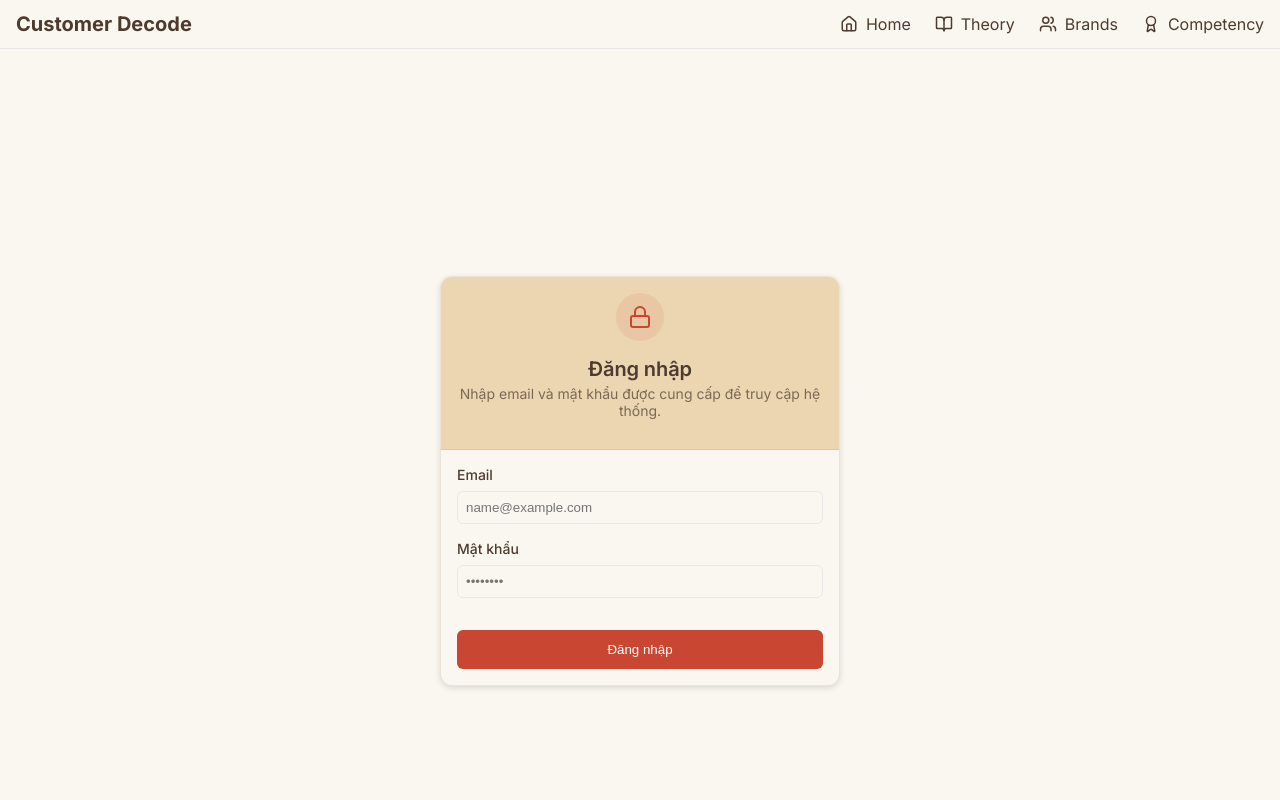
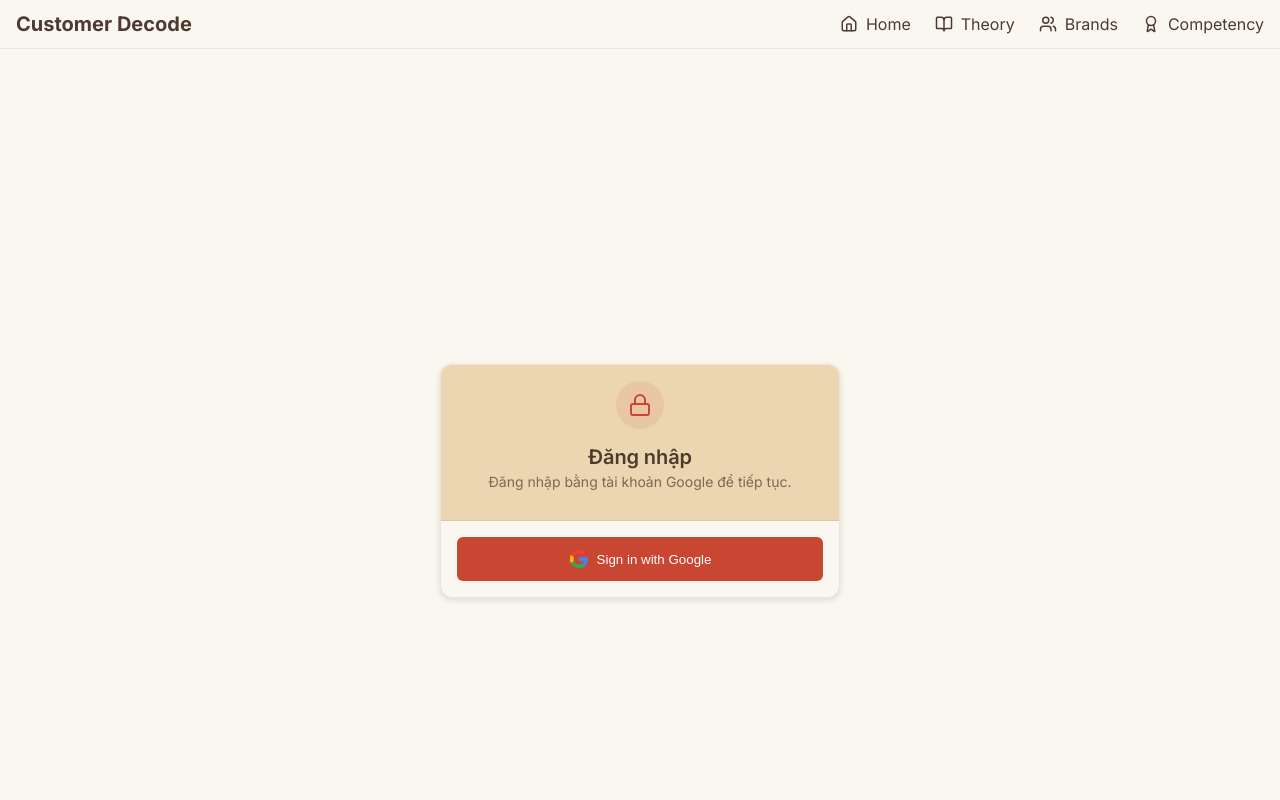
Before and after one commit to dac2205/cd2, a Next.js app: page /login in a window 1280 px wide. Shown: the top 800 px of the page. Built offline with nearby package versions, Linux system fonts and the light colour scheme; no server answers.

Commit message:
feat: integrate Supabase Google Auth and Mixpanel tracking

```diff
--- a/app/login/page.tsx
+++ b/app/login/page.tsx
@@ -1,32 +1,15 @@
 "use client";
 
-import React, { useState } from "react";
+import React from "react";
 import { useAuth } from "@/lib/auth";
 import { Card, CardContent, CardHeader, CardTitle, CardDescription } from "@/components/ui/Card";
 import { Lock } from "lucide-react";
-import mixpanel from "mixpanel-browser";
 
 export default function LoginPage() {
-    const [email, setEmail] = useState("");
-    const [password, setPassword] = useState("");
-    const [error, setError] = useState("");
     const { login } = useAuth();
 
-    const handleSubmit = (e: React.FormEvent) => {
-        e.preventDefault();
-        setError("");
-
-        if (password === "AnhDacDepTrai") {
-            login(email);
-        } else {
-            const errorMsg = "Mật khẩu không đúng. Vui lòng thử lại.";
-            setError(errorMsg);
-            mixpanel.track("Error", {
-                error_type: "auth",
-                error_message: errorMsg,
-                page_url: window.location.href
-            });
-        }
+    const handleGoogleLogin = () => {
+        login();
     };
 
     return (
@@ -54,51 +37,11 @@
                         <Lock size={24} />
                     </div>
                     <CardTitle>Đăng nhập</CardTitle>
-                    <CardDescription>Nhập email và mật khẩu được cung cấp để truy cập hệ thống.</CardDescription>
+                    <CardDescription>Đăng nhập bằng tài khoản Google để tiếp tục.</CardDescription>
                 </CardHeader>
                 <CardContent>
-                    <form onSubmit={handleSubmit} style={{ display: "flex", flexDirection: "column", gap: "1rem" }}>
-                        <div>
-                            <label style={{ display: "block", marginBottom: "0.5rem", fontSize: "0.875rem", fontWeight: 500 }}>Email</label>
-                            <input
-                                type="email"
-                                value={email}
-                                onChange={(e) => setEmail(e.target.value)}
-                                required
-                                placeholder="name@example.com"
-                                style={{
-                                    width: "100%",
-                                    padding: "0.5rem",
-                                    borderRadius: "0.375rem",
-                                    border: "1px solid hsl(var(--border))",
-                                    backgroundColor: "hsl(var(--background))"
-                                }}
-                            />
-                        </div>
-                        <div>
-                            <label style={{ display: "block", marginBottom: "0.5rem", fontSize: "0.875rem", fontWeight: 500 }}>Mật khẩu</label>
-                            <input
-                                type="password"
-                                value={password}
-                                onChange={(e) => setPassword(e.target.value)}
-                                required
-                                placeholder="••••••••"
-                                style={{
-                                    width: "100%",
-                                    padding: "0.5rem",
-                                    borderRadius: "0.375rem",
-                                    border: "1px solid hsl(var(--border))",
-                                    backgroundColor: "hsl(var(--background))"
-                                }}
-                            />
-                        </div>
-
-                        {error && (
-                            <div style={{ color: "red", fontSize: "0.875rem" }}>{error}</div>
-                        )}
-
                     <button
-                            type="submit"
+                        onClick={handleGoogleLogin}
                         style={{
                             width: "100%",
                             padding: "0.75rem",
@@ -108,12 +51,32 @@
                             borderRadius: "0.375rem",
                             fontWeight: 500,
                             cursor: "pointer",
-                                marginTop: "1rem"
+                            display: "flex",
+                            alignItems: "center",
+                            justifyContent: "center",
+                            gap: "0.5rem"
                         }}
                     >
-                            Đăng nhập
+                        <svg className="w-5 h-5" viewBox="0 0 24 24" width="20" height="20">
+                            <path
+                                d="M22.56 12.25c0-.78-.07-1.53-.2-2.25H12v4.26h5.92c-.26 1.37-1.04 2.53-2.21 3.31v2.77h3.57c2.08-1.92 3.28-4.74 3.28-8.09z"
+                                fill="#4285F4"
+                            />
+                            <path
+                                d="M12 23c2.97 0 5.46-.98 7.28-2.66l-3.57-2.77c-.98.66-2.23 1.06-3.71 1.06-2.86 0-5.29-1.93-6.16-4.53H2.18v2.84C3.99 20.53 7.7 23 12 23z"
+                                fill="#34A853"
+                            />
+                            <path
+                                d="M5.84 14.09c-.22-.66-.35-1.36-.35-2.09s.13-1.43.35-2.09V7.07H2.18C1.43 8.55 1 10.22 1 12s.43 3.45 1.18 4.93l2.85-2.22.81-.62z"
+                                fill="#FBBC05"
+                            />
+                            <path
+                                d="M12 5.38c1.62 0 3.06.56 4.21 1.64l3.15-3.15C17.45 2.09 14.97 1 12 1 7.7 1 3.99 3.47 2.18 7.07l3.66 2.84c.87-2.6 3.3-4.53 6.16-4.53z"
+                                fill="#EA4335"
+                            />
+                        </svg>
+                        Sign in with Google
                     </button>
-                    </form>
                 </CardContent>
             </Card>
         </div>
--- a/lib/auth.tsx
+++ b/lib/auth.tsx
@@ -3,41 +3,65 @@
 import React, { createContext, useContext, useState, useEffect } from "react";
 import { useRouter, usePathname } from "next/navigation";
 import mixpanel from "mixpanel-browser";
-
-interface User {
-    name: string;
-    email: string;
-}
+import { supabase } from "./supabase";
+import { User as SupabaseUser } from "@supabase/supabase-js";
 
 interface AuthContextType {
-    user: User | null;
-    login: (email: string) => void;
+    user: SupabaseUser | null;
+    login: () => void;
     logout: () => void;
-    updateUser: (name: string, email: string) => void;
-    isAuthenticated: boolean;
     isLoading: boolean;
 }
 
 const AuthContext = createContext<AuthContextType | undefined>(undefined);
 
 export function AuthProvider({ children }: { children: React.ReactNode }) {
-    const [user, setUser] = useState<User | null>(null);
+    const [user, setUser] = useState<SupabaseUser | null>(null);
     const [isLoading, setIsLoading] = useState(true);
     const router = useRouter();
     const pathname = usePathname();
 
     useEffect(() => {
-        // Initial check from local storage
-        const storedUser = localStorage.getItem("app_user");
-        if (storedUser) {
+        // Check active session
+        const initSession = async () => {
             try {
-                setUser(JSON.parse(storedUser));
-            } catch (e) {
-                console.error("Failed to parse user from local storage", e);
-                localStorage.removeItem("app_user");
+                const { data: { session } } = await supabase.auth.getSession();
+                if (session?.user) {
+                    setUser(session.user);
+                    identifyMixpanel(session.user);
+                }
+            } catch (error) {
+                console.error("Error checking session:", error);
+            } finally {
+                setIsLoading(false);
             }
-        }
-        setIsLoading(false);
+        };
+
+        const identifyMixpanel = (user: SupabaseUser) => {
+            mixpanel.identify(user.id);
+            mixpanel.people.set({
+                $email: user.email,
+                $name: user.user_metadata?.full_name || user.user_metadata?.name || user.email,
+                last_login: new Date().toISOString()
+            });
+        };
+
+        initSession();
+
+        const { data: { subscription } } = supabase.auth.onAuthStateChange(
+            async (_event, session) => {
+                if (session?.user) {
+                    setUser(session.user);
+                    identifyMixpanel(session.user);
+                } else {
+                    setUser(null);
+                    mixpanel.reset();
+                }
+                setIsLoading(false);
+            }
+        );
+
+        return () => subscription.unsubscribe();
     }, []);
 
     useEffect(() => {
@@ -45,37 +69,36 @@
         if (!isLoading) {
             if (!user && pathname !== "/login") {
                 router.push("/login");
+            } else if (user && pathname === "/login") {
+                router.push("/");
             }
         }
     }, [user, isLoading, pathname, router]);
 
-    const login = (email: string) => {
-        // Default name is the part before @
-        const name = email.split("@")[0];
-        const newUser = { email, name };
-        setUser(newUser);
-        localStorage.setItem("app_user", JSON.stringify(newUser));
-        mixpanel.identify(email);
-        mixpanel.people.set({ $name: name, $email: email });
-        mixpanel.track("Sign In", { login_method: "email" });
-        router.push("/");
+    const login = async () => {
+        const { error } = await supabase.auth.signInWithOAuth({
+            provider: 'google',
+            options: {
+                redirectTo: `${window.location.origin}/`,
+            }
+        });
+        if (error) {
+            console.error("Login error:", error);
+            mixpanel.track("Login Error", { error: error.message });
+        }
     };
 
-    const logout = () => {
-        setUser(null);
-        localStorage.removeItem("app_user");
-        mixpanel.reset();
-        router.push("/login");
-    };
-
-    const updateUser = (name: string, email: string) => {
-        const newUser = { name, email };
-        setUser(newUser);
-        localStorage.setItem("app_user", JSON.stringify(newUser));
+    const logout = async () => {
+        const { error } = await supabase.auth.signOut();
+        if (error) {
+            console.error("Logout error:", error);
+        } else {
+            router.push("/login");
+        }
     };
 
     return (
-        <AuthContext.Provider value={{ user, login, logout, updateUser, isAuthenticated: !!user, isLoading }}>
+        <AuthContext.Provider value={{ user, login, logout, isLoading }}>
             {isLoading ? (
                 <div style={{
                     height: "100vh",
--- /dev/null
+++ b/lib/supabase.ts
@@ -0,0 +1,7 @@
+
+import { createClient } from '@supabase/supabase-js';
+
+const supabaseUrl = process.env.NEXT_PUBLIC_SUPABASE_URL!;
+const supabaseKey = process.env.NEXT_PUBLIC_SUPABASE_ANON_KEY!;
+
+export const supabase = createClient(supabaseUrl, supabaseKey);
--- a/package.json
+++ b/package.json
@@ -12,6 +12,7 @@
   "dependencies": {
     "@radix-ui/react-accordion": "^1.2.12",
     "@radix-ui/react-popover": "^1.1.15",
+    "@supabase/supabase-js": "^2.90.1",
     "gray-matter": "^4.0.3",
     "lucide-react": "^0.562.0",
     "mixpanel-browser": "^2.73.0",
```
Also changed, not shown: 1 other file (tests, documents, lock files or other folders). Lines whose indentation alone changed are shown as unchanged.
